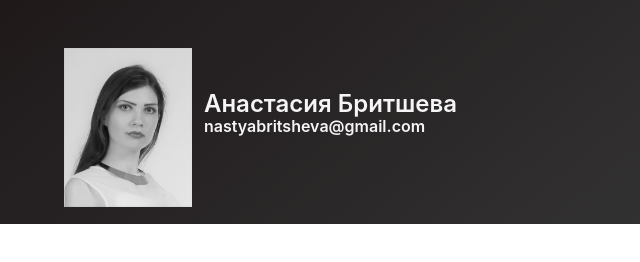
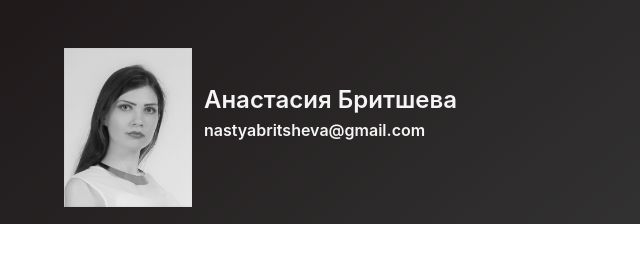
Before and after one commit to AnastasiyaBr/AnastasiyaBr.github.io, a plain HTML site: page index.html in a window 1280 px wide. Shown: the full height of the page, 0-640 px from the left. Drawn offline with nearby package versions, Linux system fonts and the light colour scheme.

Commit message:
Исправлен margin между заголовками.

```diff
--- a/index.html
+++ b/index.html
@@ -20,7 +20,9 @@
 							</div>
 							<div class="level-item">
 								<div>
-									<p class="title is-4 my-subtitle">Анастасия Бритшева</p>
+									<div class="my-hero-title">
+										<p class="title is-4">Анастасия Бритшева</p>
+									</div>
 									<p class="title is-6">nastyabritsheva@gmail.com</p>
 								</div>
 							</div>
--- a/main.css
+++ b/main.css
@@ -2,6 +2,6 @@ body {
     max-width: 1920px;
 }
 
-.my-subtitle {
+.my-hero-title {
     margin-bottom: 0.5rem;
 }
```
